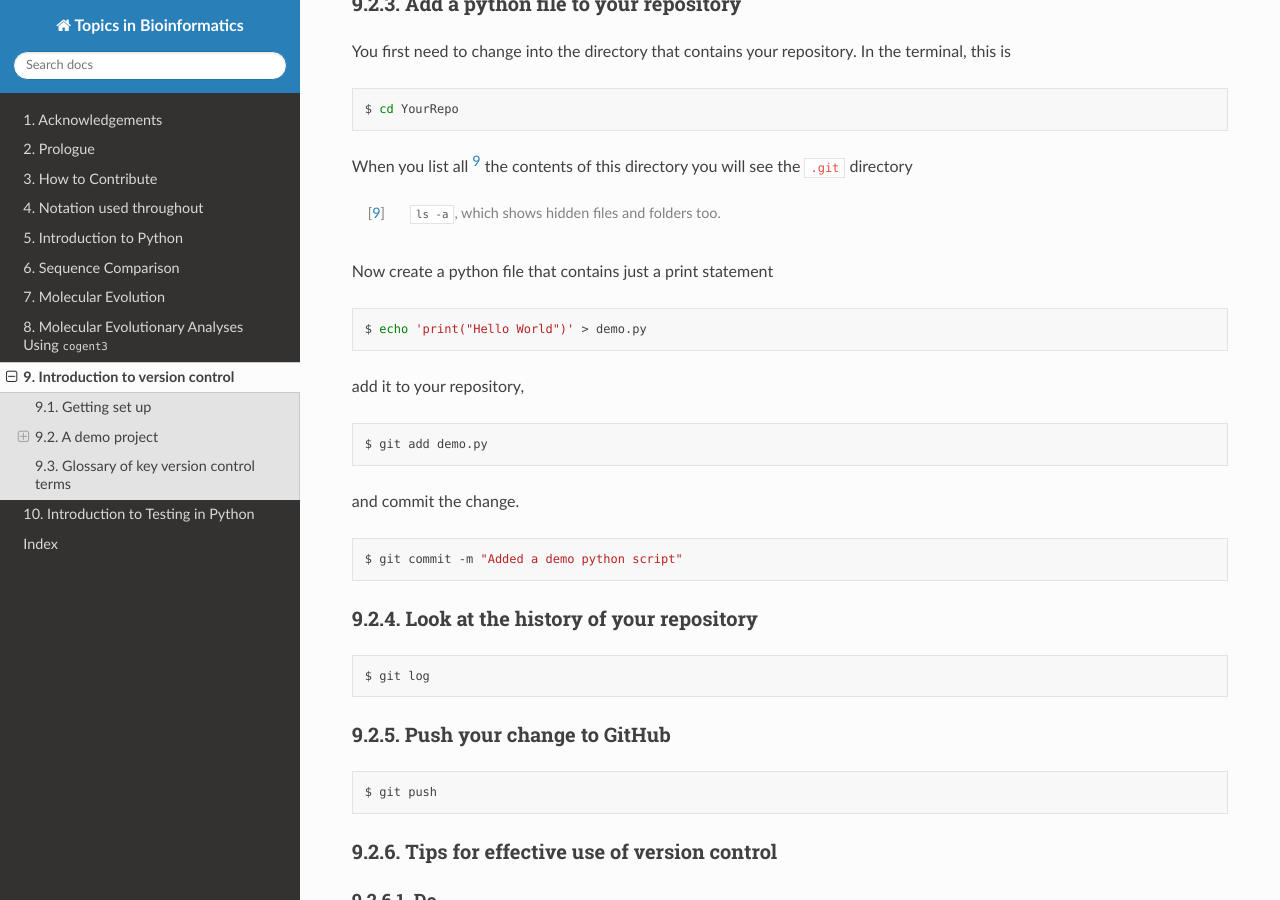
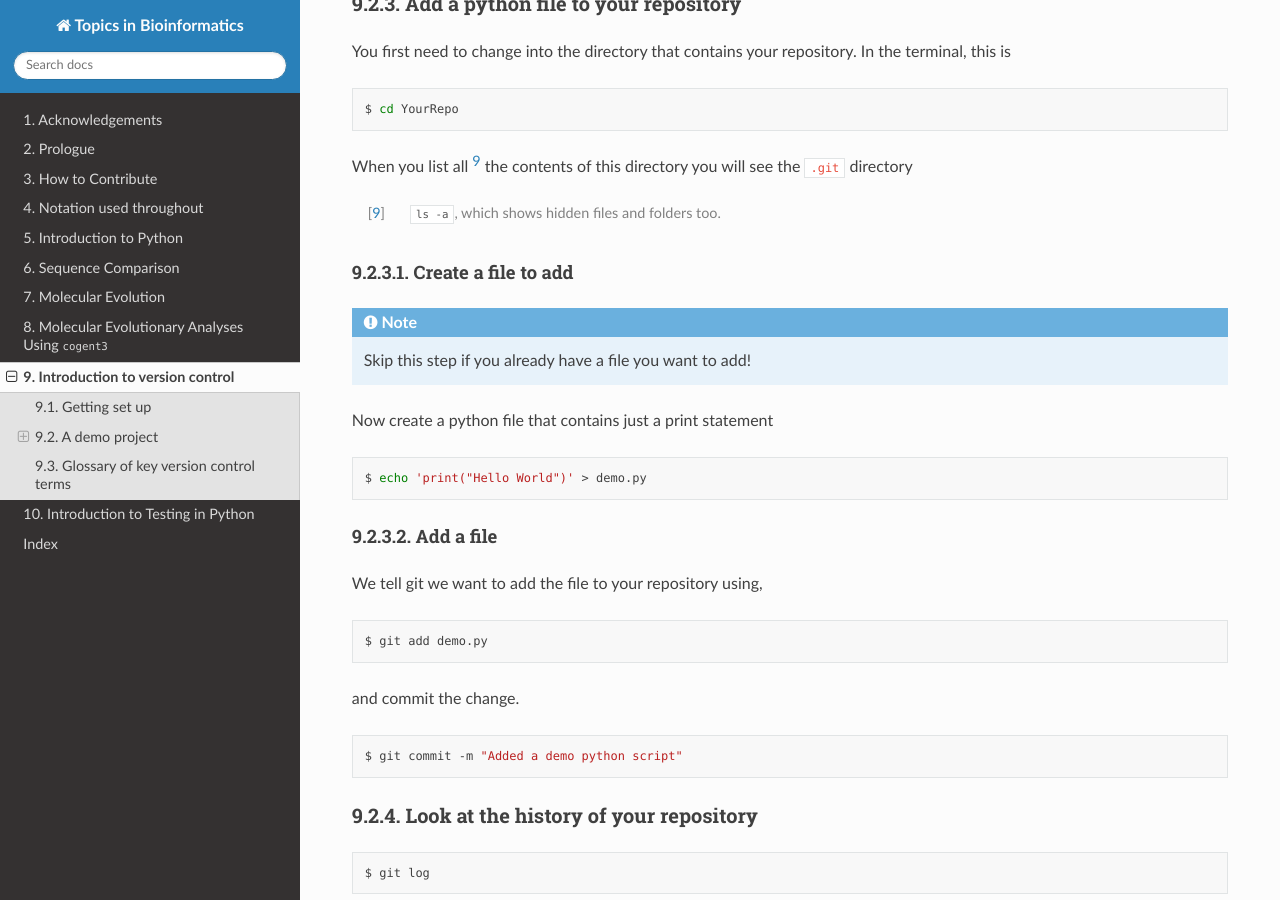
Before and after one commit to GavinHuttley/tib, a Sphinx documentation site: the page built from source/version_control/index.rst, in a window 1280 px wide and 900 px high, scrolled down 2214 px. Built offline with Sphinx 7.4.7 and the Read the Docs theme 2.0.0, drawn with Linux system fonts in a browser that asks for light colours.

Commit message:
ENH: improve description of adding a file with get

```diff
--- a/source/version_control/index.rst
+++ b/source/version_control/index.rst
@@ -94,13 +94,21 @@ When you list all [#]_ the contents of this directory you will see the ``.git``
 
 .. [#] ``ls -a``, which shows hidden files and folders too.
 
+Create a file to add
+^^^^^^^^^^^^^^^^^^^^
+
+.. note:: Skip this step if you already have a file you want to add!
+
 Now create a python file that contains just a print statement
 
 .. code-block:: bash
 
     $ echo 'print("Hello World")' > demo.py
 
-add it to your repository,
+Add a file
+^^^^^^^^^^
+
+We tell git we want to add the file to your repository using,
 
 .. code-block:: bash
 
```
Also changed, not shown: source/seqcomp/statistics.rst (+6 -4 lines).
